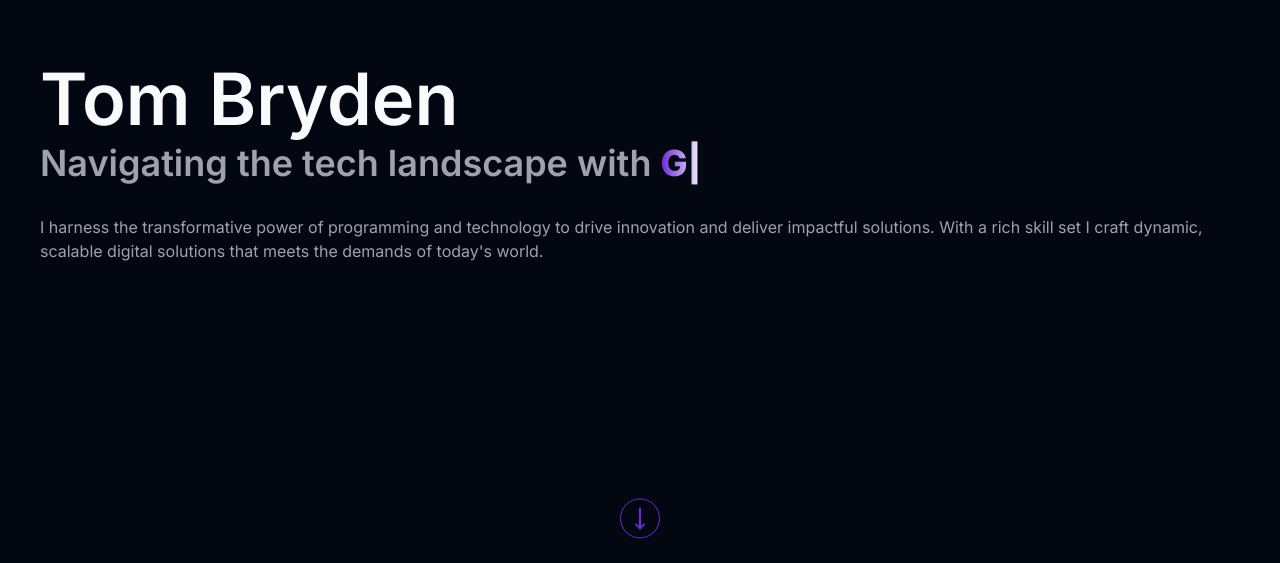
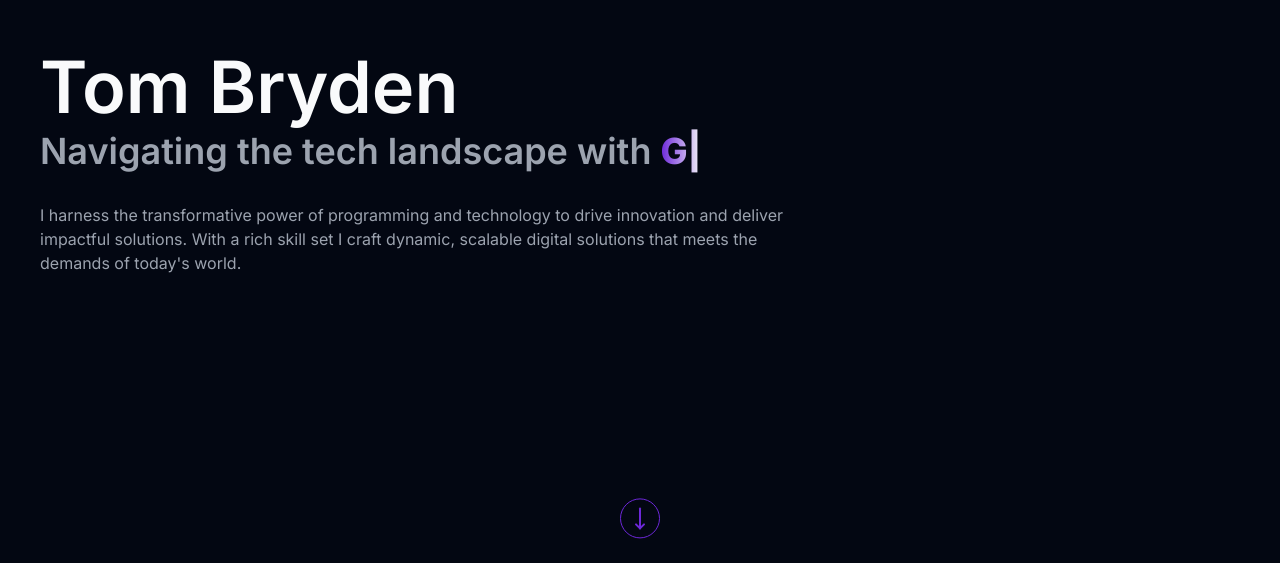
Before and after one commit to tombryden/tombryden-portfolio-v1, a Next.js app: page / in a window 1280 px wide. Shown: the part 237-800 px from the top of the page. Built offline with nearby package versions, Linux system fonts and the light colour scheme.

Commit message:
Max width of paragraph set

```diff
--- a/src/components/pages/home/greeting/greeting.tsx
+++ b/src/components/pages/home/greeting/greeting.tsx
@@ -8,7 +8,7 @@ const Greeting = () => {
       <h2 className="text-4xl text-muted-foreground font-semibold mt-2">
         Navigating the tech landscape with <LanguagesTyped />
       </h2>
-      <p className="text-muted-foreground mt-8">
+      <p className="text-muted-foreground mt-8 max-w-3xl">
         I harness the transformative power of programming and technology to
         drive innovation and deliver impactful solutions. With a rich skill set
         I craft dynamic, scalable digital solutions that meets the demands of
```
